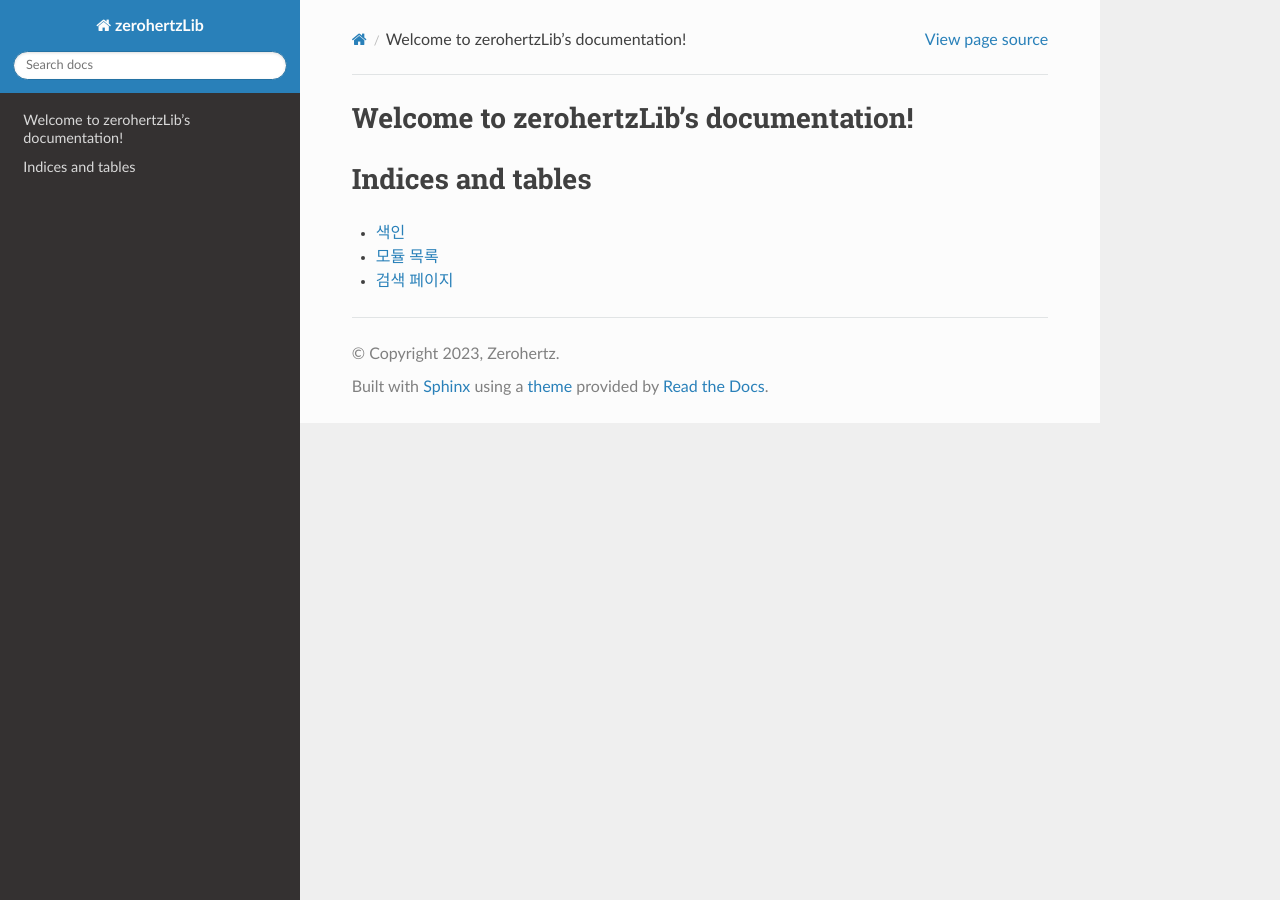
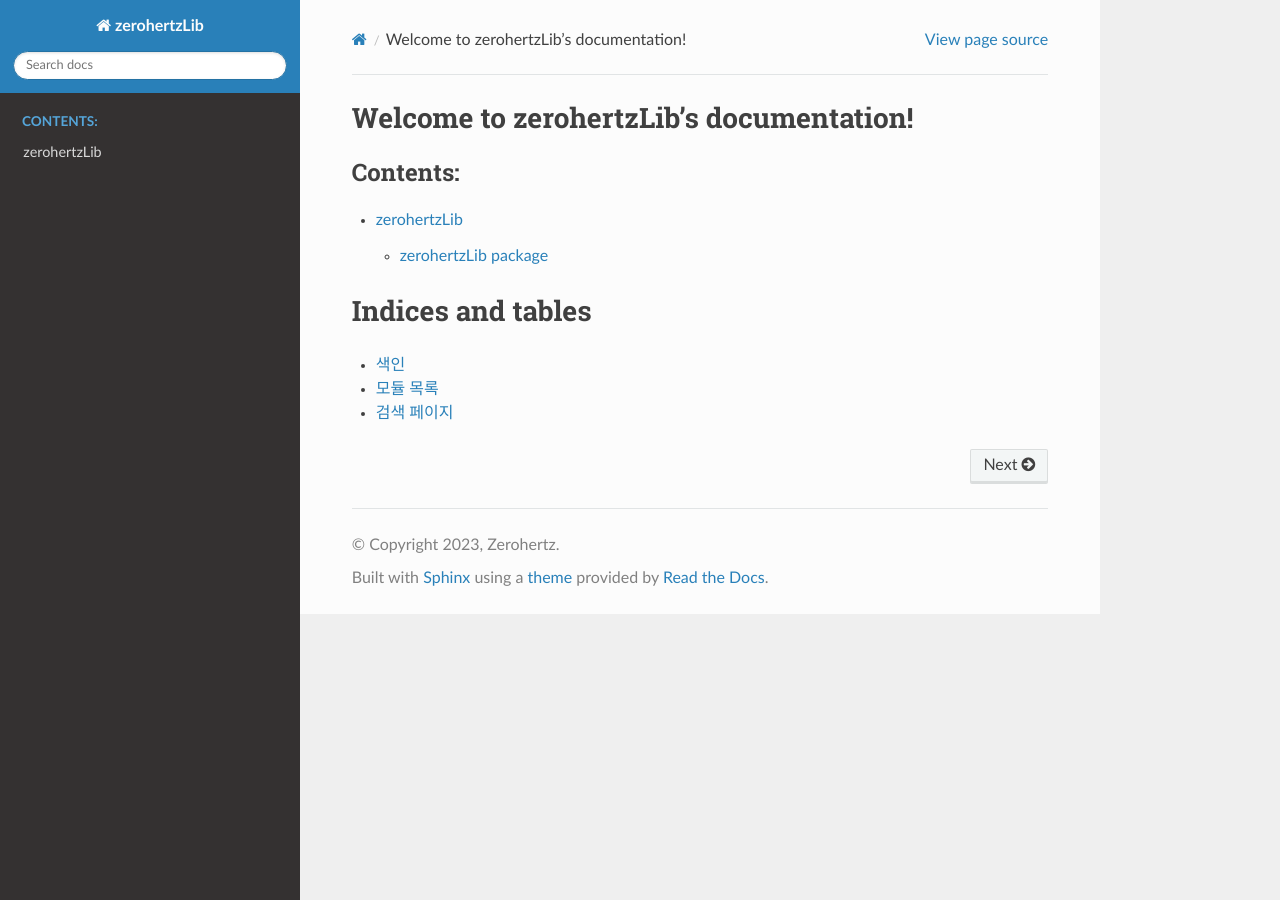
Before and after one commit to Zerohertz/zerohertzLib, a Sphinx documentation site: the page built from sphinx/source/index.rst, in a window 1280 px wide. Built offline with Sphinx 7.4.7 and the Read the Docs theme 2.0.0, drawn with Linux system fonts in a browser that asks for light colours.

Commit message:
:memo: Docs: Pages

```diff
--- a/sphinx/source/conf.py
+++ b/sphinx/source/conf.py
@@ -12,7 +12,7 @@
 #
 # import os
 # import sys
-# sys.path.insert(0, os.path.abspath('.'))
+# sys.path.insert(0, os.path.abspath("../.."))
 
 
 # -- Project information -----------------------------------------------------
@@ -22,7 +22,7 @@ copyright = "2023, Zerohertz"
 author = "Zerohertz"
 
 # The full version, including alpha/beta/rc tags
-release = "v0.1"
+release = "v0.1.1"
 
 
 # -- General configuration ---------------------------------------------------
@@ -34,7 +34,7 @@ extensions = ["sphinx.ext.autodoc", "sphinx.ext.napoleon"]
 add_module_names = False
 
 # Add any paths that contain templates here, relative to this directory.
-templates_path = ["_templates"]
+# templates_path = ["_templates"]
 
 # The language for content autogenerated by Sphinx. Refer to documentation
 # for a list of supported languages.
@@ -54,7 +54,10 @@ exclude_patterns = []
 # The theme to use for HTML and HTML Help pages.  See the documentation for
 # a list of builtin themes.
 #
+import sphinx_rtd_theme
+
 html_theme = "sphinx_rtd_theme"
+html_theme_path = [sphinx_rtd_theme.get_html_theme_path()]
 
 # Add any paths that contain custom static files (such as style sheets) here,
 # relative to this directory. They are copied after the builtin static files,
--- a/sphinx/source/index.rst
+++ b/sphinx/source/index.rst
@@ -10,7 +10,7 @@ Welcome to zerohertzLib's documentation!
    :maxdepth: 2
    :caption: Contents:
 
-
+   modules
 
 Indices and tables
 ==================
--- /dev/null
+++ b/sphinx/source/modules.rst
@@ -0,0 +1,7 @@
+zerohertzLib
+============
+
+.. toctree::
+   :maxdepth: 4
+
+   zerohertzLib
```
Also changed, not shown: sphinx/source/zerohertzLib.algorithm.rst (added, +32 -0 lines), sphinx/source/zerohertzLib.rst (added, +19 -0 lines).
